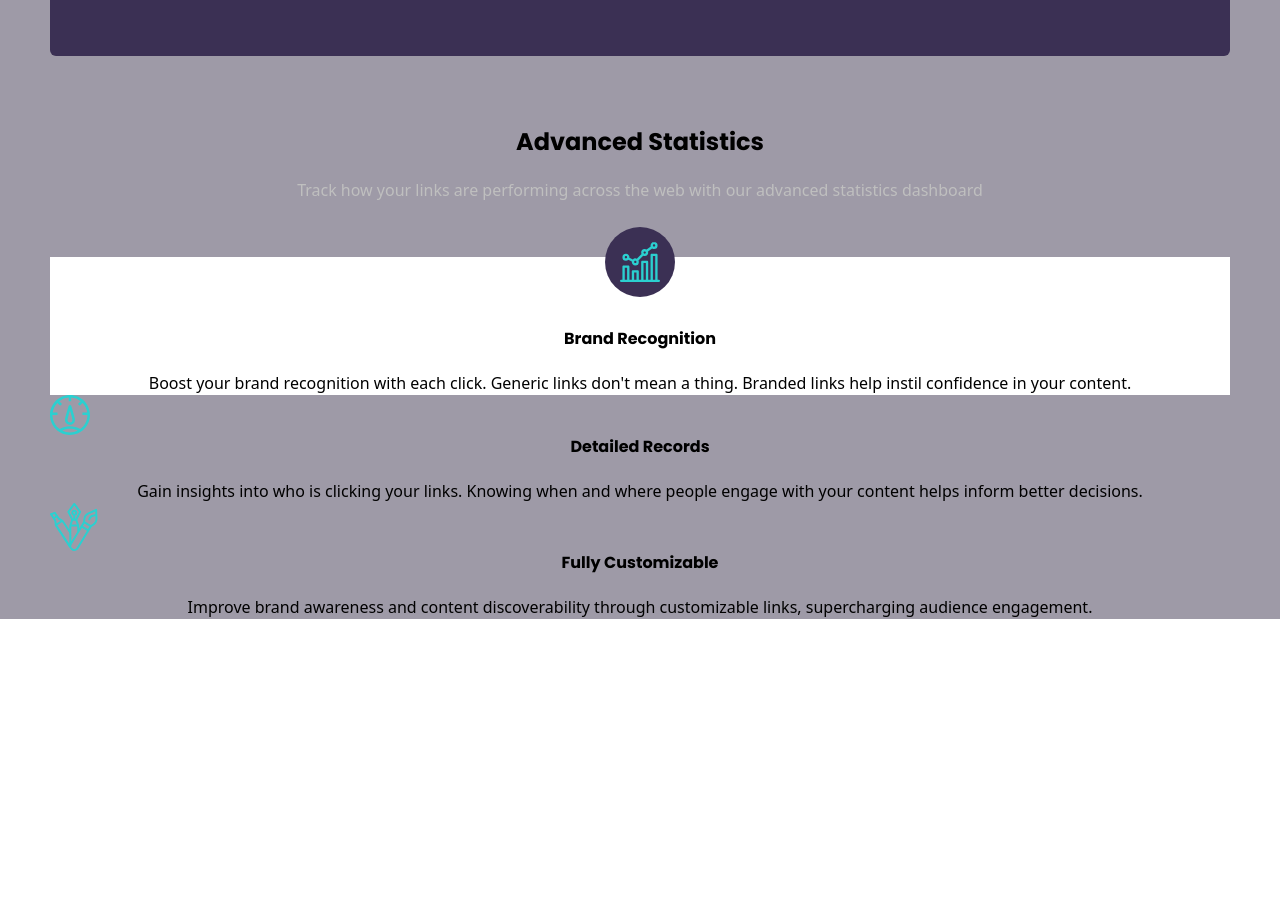
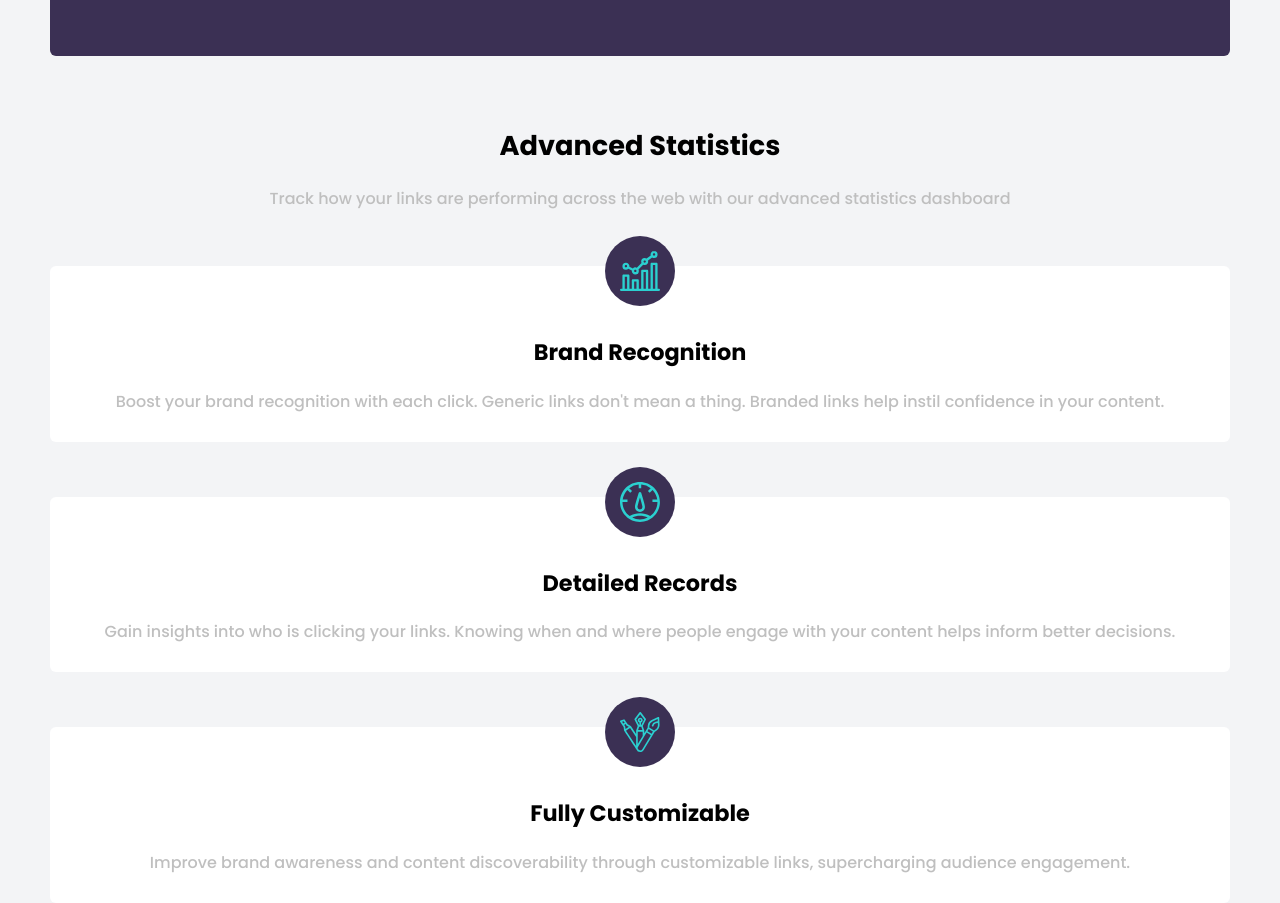
Before and after one commit to cjislegit/shortly, a React (Vite) app: page / in a window 1280 px wide. Shown: the part 820-1723 px from the top of the page. Before the commit the page ends 1439 px from the top, so only its background shows below. Built offline with nearby package versions, Linux system fonts and the light colour scheme.

Commit message:
Changed the background color of the statistics div and added styling to all the divs inside of it

```diff
--- a/src/components/Statistics.jsx
+++ b/src/components/Statistics.jsx
@@ -4,7 +4,7 @@ import fullyCustomizable from '../assets/images/icon-fully-customizable.svg';
 
 const Statistics = () => {
   return (
-    <section className='bg-grayish-violet w-[100%] px-[50px] relative mt-[150px] text-center'>
+    <section className='bg-gray-100 w-[100%] px-[50px] relative mt-[150px] text-center'>
       <div className='bg-shorten-mobile  bg-right-top bg-no-repeat bg-dark-violet rounded-md mt-[50px] relative top-[-70px]'>
         <form action='' className='flex flex-col px-[10%] py-[10%]'>
           <input
@@ -22,13 +22,15 @@ const Statistics = () => {
         </form>
       </div>
       <div>
-        <h2 className='poppins-bold text-2xl mb-[20px]'>Advanced Statistics</h2>
-        <p className='text-custom-gray'>
+        <h2 className='poppins-bold text-[1.7em] mb-[20px]'>
+          Advanced Statistics
+        </h2>
+        <p className='text-custom-gray poppins-medium'>
           Track how your links are performing across the web with our advanced
           statistics dashboard
         </p>
       </div>
-      <div className='flex flex-col bg-white relative mt-[55px] w-[100%]'>
+      <div className='flex flex-col bg-white relative mt-[55px] w-[100%] rounded-md px-5 pb-7'>
         <div className='bg-dark-violet rounded-full p-[15px] w-[70px] h-[70px] flex justify-center self-center relative top-[-30px]'>
           <img
             src={brandRecognition}
@@ -36,24 +38,34 @@ const Statistics = () => {
             className='h-[40px]'
           />
         </div>
-        <h3 className='poppins-bold text-1xl mb-[20px]'>Brand Recognition</h3>
-        <p>
+        <h3 className='poppins-bold text-[1.4em] mb-[20px]'>
+          Brand Recognition
+        </h3>
+        <p className='text-custom-gray poppins-medium'>
           Boost your brand recognition with each click. Generic links don't mean
           a thing. Branded links help instil confidence in your content.
         </p>
       </div>
-      <div>
-        <img src={detailedRecords} alt='Detailed records icon' />
-        <h3 className='poppins-bold text-1xl mb-[20px]'>Detailed Records</h3>
-        <p>
+      <div className='flex flex-col bg-white relative mt-[55px] w-[100%] rounded-md px-5 pb-7'>
+        <div className='bg-dark-violet rounded-full p-[15px] w-[70px] h-[70px] flex justify-center self-center relative top-[-30px]'>
+          <img src={detailedRecords} alt='Detailed records icon' />
+        </div>
+        <h3 className='poppins-bold text-[1.4em] mb-[20px]'>
+          Detailed Records
+        </h3>
+        <p className='text-custom-gray poppins-medium'>
           Gain insights into who is clicking your links. Knowing when and where
           people engage with your content helps inform better decisions.
         </p>
       </div>
-      <div>
-        <img src={fullyCustomizable} alt='Fully customizable icon' />
-        <h3 className='poppins-bold text-1xl mb-[20px]'>Fully Customizable</h3>
-        <p>
+      <div className='flex flex-col bg-white relative mt-[55px] w-[100%] rounded-md px-5 pb-7'>
+        <div className='bg-dark-violet rounded-full p-[15px] w-[70px] h-[70px] flex justify-center self-center relative top-[-30px]'>
+          <img src={fullyCustomizable} alt='Fully customizable icon' />
+        </div>
+        <h3 className='poppins-bold text-[1.4em] mb-[20px]'>
+          Fully Customizable
+        </h3>
+        <p className='text-custom-gray poppins-medium'>
           Improve brand awareness and content discoverability through
           customizable links, supercharging audience engagement.
         </p>
```
